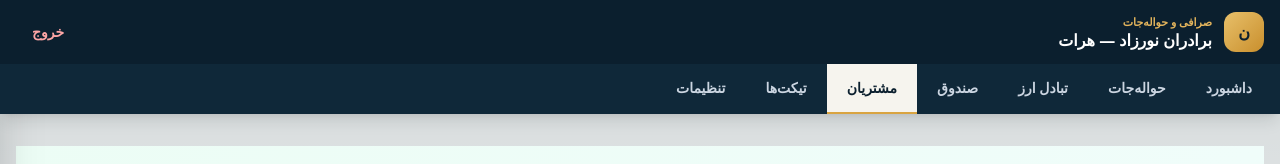
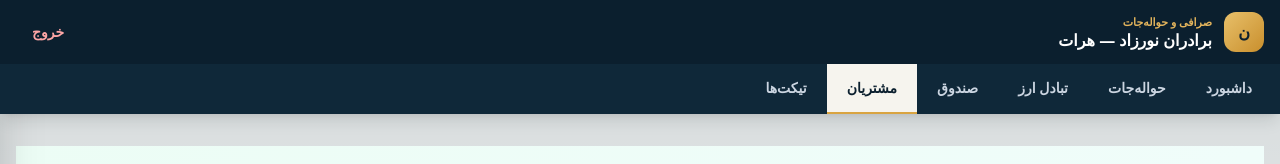
Before and after one commit to nasirahmadrahmati19-hue/exchange-admin, a Next.js app: page /dashboard/users in a window 1280 px wide. Shown: the top 164 px of the page. Built offline with nearby package versions, Linux system fonts and the light colour scheme; sample sign-in values are in the browser's storage.

Commit message:
Update layout.tsx

```diff
--- a/app/dashboard/layout.tsx
+++ b/app/dashboard/layout.tsx
@@ -11,7 +11,6 @@ const menuItems = [
   { title: "صندوق", href: "/dashboard/cash" },
   { title: "مشتریان", href: "/dashboard/users" },
   { title: "تیکت‌ها", href: "/dashboard/tickets" },
-  { title: "تنظیمات", href: "/dashboard/settings" },
 ];
 
 export default function DashboardLayout({ children }: { children: React.ReactNode }) {
```
